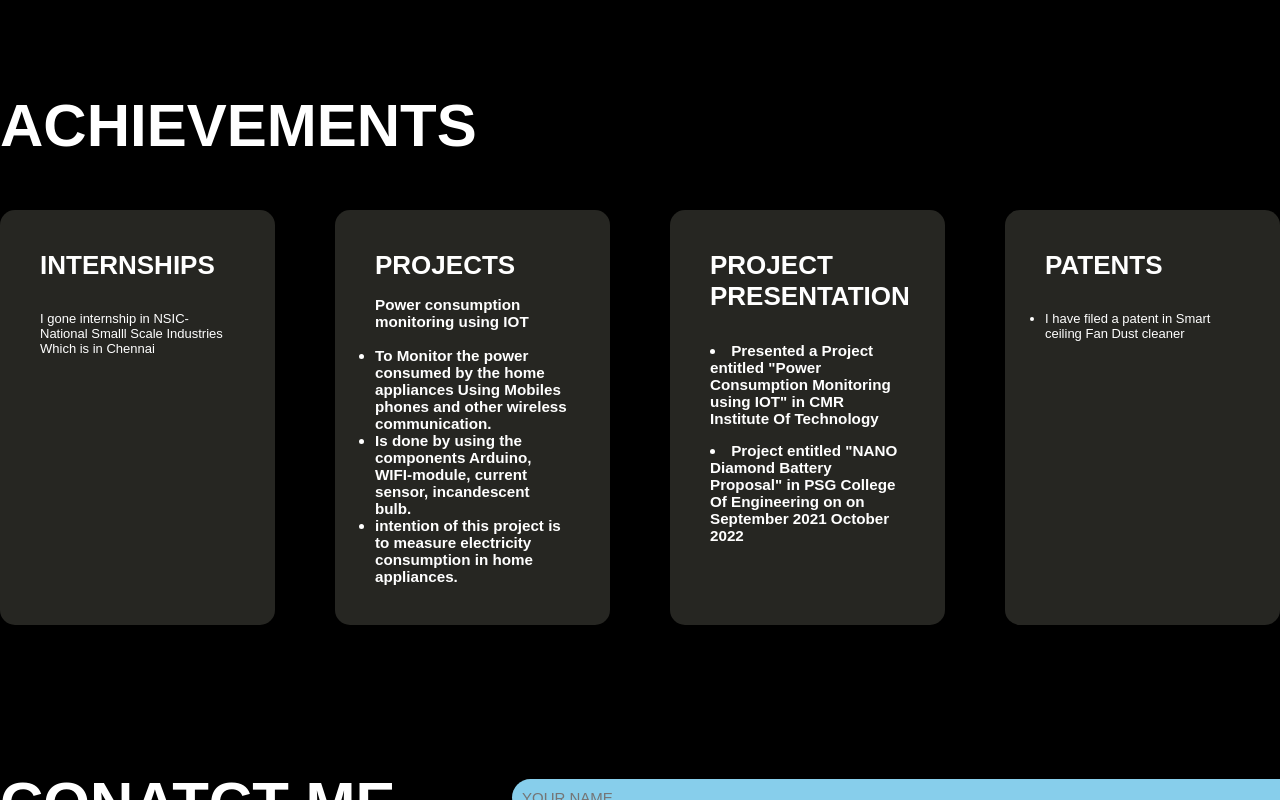
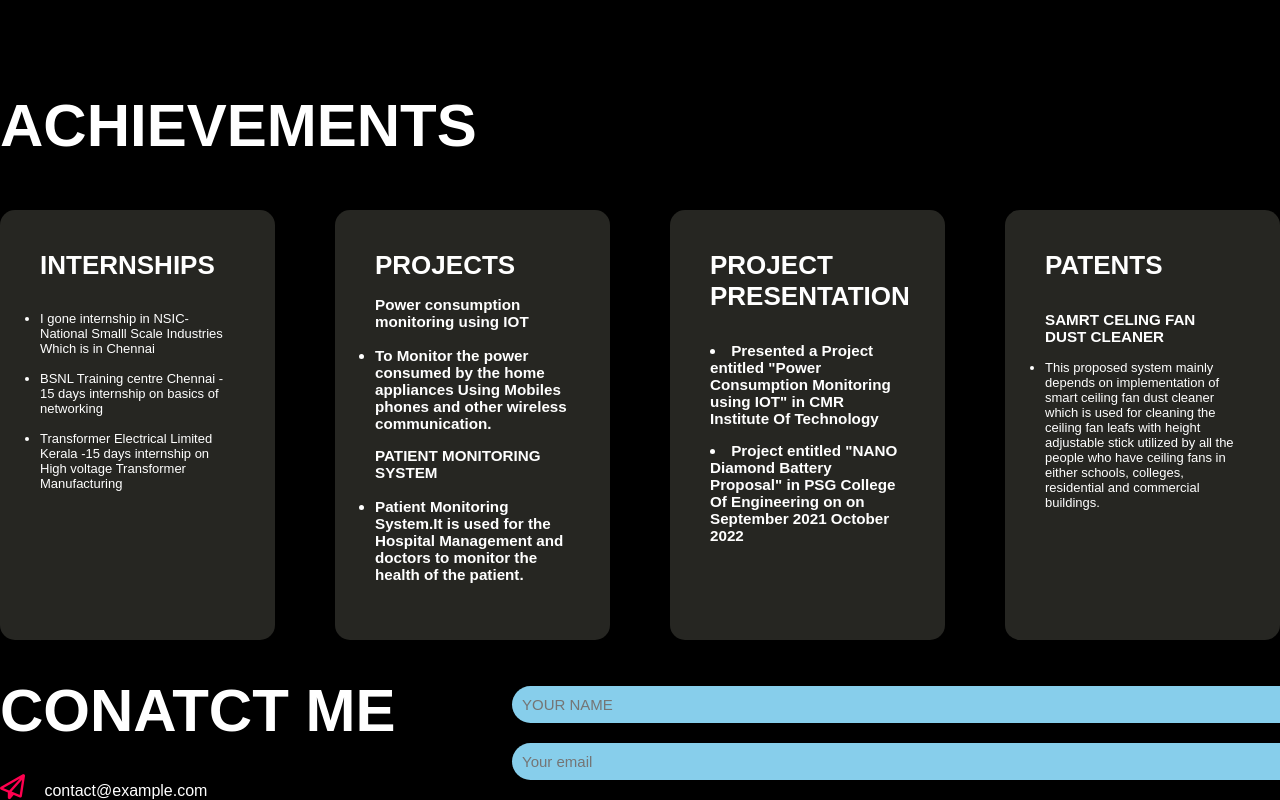
Before and after one commit to SATHIESHGV/PORTFOLIO, a plain HTML site: page index.html in a window 1280 px wide. Shown: the part 1267-2067 px from the top of the page. Drawn offline with Linux system fonts and the light colour scheme.

Commit message:
Update index.html

```diff
--- a/index.html
+++ b/index.html
@@ -36,12 +36,12 @@
         <div class="conatiner">
             <div class="row">
                 <div class="about-col1">
-                    <img src="images/about-me-icon_10011.png">
+                    <img src="WhatsApp Image 2022-06-01 at 9.07.04 PM.jpeg">
                 </div>
                 <div class="about-col2">
                     <h1 class="sub-title">ABOUT ME</h1>
                     <p>
-                       Hii, I'm SATHIESH GV from Sivakasi.Currently, I'm pursing 3rd year in Bannari Amman Institute Of Technology.
+                       Hii, I'm SATHIESH GV from Sivakasi.Currently, I'm pursing Final  year in Bannari Amman Institute Of Technology.
                     <div class="tab-titles">
                         <p class="tab-links  active-link" onclick="opentab('PERSONAL_INFORMATION')">PERSONAL_INFORMATION</p>
                         <p class="tab-links" onclick="opentab('EDUCATION')">EDUCATION</p>
@@ -71,7 +71,7 @@
                             <li> <span>
                                 <i class="fa-solid fa-circle-dot"></i>
                                 <h3> B.E , EEE , Bannari Amman
-                                Institute Of Technology - 8 CGPA
+                                Institute Of Technology - 8.28 CGPA
                                 (upto 6th semester)</h3><br>
                                 <i class="fa-solid fa-circle-dot"></i>
                                 <h3>HSC, Kamarajar Matric Higher
@@ -86,7 +86,8 @@
                         <ul> <span>
                             <li><i class="fa-solid fa-pen"></i> C</li>
                             <li><i class="fa-solid fa-pen"></i>HTML</li>
-                            <li><i class="fa-solid fa-pen"></i>CSS</li></span>
+                            <li><i class="fa-solid fa-pen"></i>CSS</li>
+                        </span>
                         </ul>
                     </div>
                 </div>
@@ -101,21 +102,26 @@
             <div>
                 <h1>INTERNSHIPS</h1> <br> <br>
                 <ul>
-                    <sli>I gone internship in NSIC-National Smalll Scale Industries Which is in Chennai </sli>
+                    <li>I gone internship in NSIC-National Smalll Scale Industries Which is in Chennai </li><br>
+                    <li>BSNL Training centre Chennai  - 15 days internship on basics of networking </li><br>
+                    <li>Transformer Electrical Limited Kerala -15 days internship on High voltage Transformer Manufacturing</li><br>
                 </ul>
             </div>
             <div>
                 <h1>PROJECTS</h1> <br>
-                <h3><span>Power consumption monitoring using IOT</span><br><br>
-                    <ul>
+                <h3><span>Power consumption monitoring using IOT</span><br>
+                    <ul><br>
                         <li>To Monitor the power consumed by the home appliances Using
                         Mobiles phones and other wireless communication.</li>
-                        <li>Is done by using the components Arduino, WIFI-module,
-                        current sensor, incandescent bulb.</li>
-                        <li> intention of this project is to measure electricity
-                        consumption in home appliances.</li>
                     </ul>
-                </h3>
+                </h3><br>
+                <h3>  PATIENT MONITORING SYSTEM
+                    <ul><br>
+                     <li>
+                            Patient Monitoring System.It is used for the Hospital Management and  doctors to monitor the health of the patient.
+                        </li>
+                    </ul>
+                <br></h3>
             </div>
             <div>
                 <h1>PROJECT PRESENTATION</h1> <br> <br>
@@ -130,7 +136,8 @@
             <div>
                 <h1>PATENTS</h1> <br> <br>
                 <ul>
-                    <li font-weight="600"> I have filed a patent in Smart ceiling Fan Dust cleaner</li>
+                    <H3>SAMRT CELING FAN DUST CLEANER </H3> <br>
+                    <li>This proposed system mainly depends on implementation         of smart ceiling fan dust cleaner which is used for cleaning the ceiling fan leafs with height adjustable stick utilized by all the people who have ceiling fans in either schools, colleges, residential and commercial buildings.</li>
                 </ul>
             </div>
         </div>
@@ -150,8 +157,8 @@
                     <p>To Monitor the power consumed by the home appliances Using Mobiles phones and other wireless communication.Is done by using the components Arduino, WIFI-module, current sensor, incandescent bulb.The intention of this project is to measure electricity consumption in home appliances.</p></div>
             </div>
         </div>
-    </div> -->
-</div> <br> <br><br><br><br><br>
+    </div>
+</div> <br> <br><br><br><br><br> -->
 
 <!-- ===================================================================== -->
  <div id="contact">
@@ -184,4 +191,5 @@
 </div>
 <script src="script.js"></script>
 </body>
+
 </html>
```
